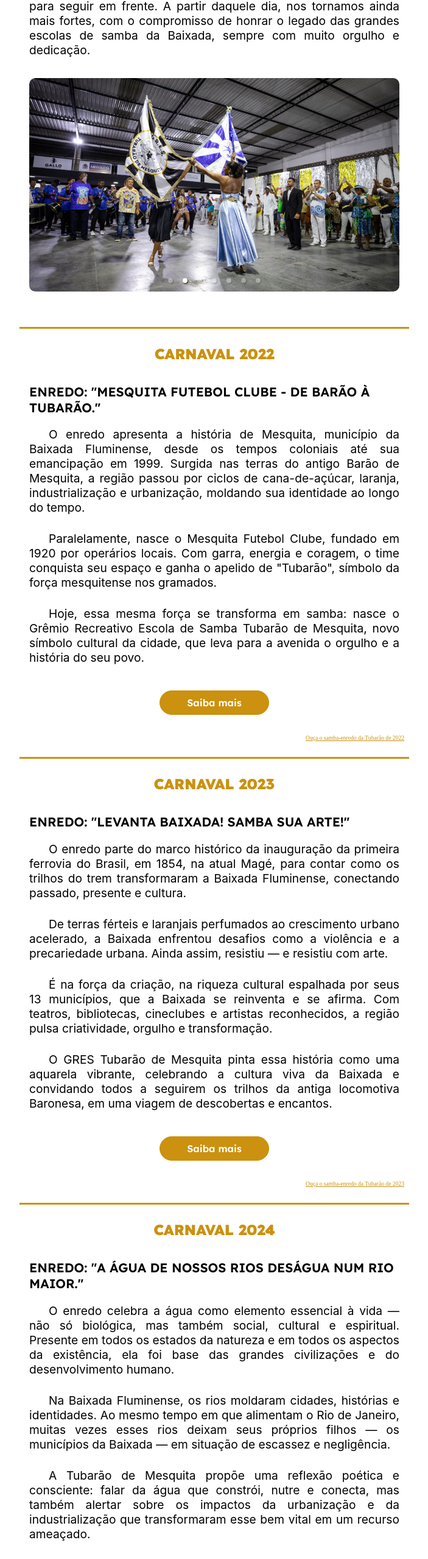
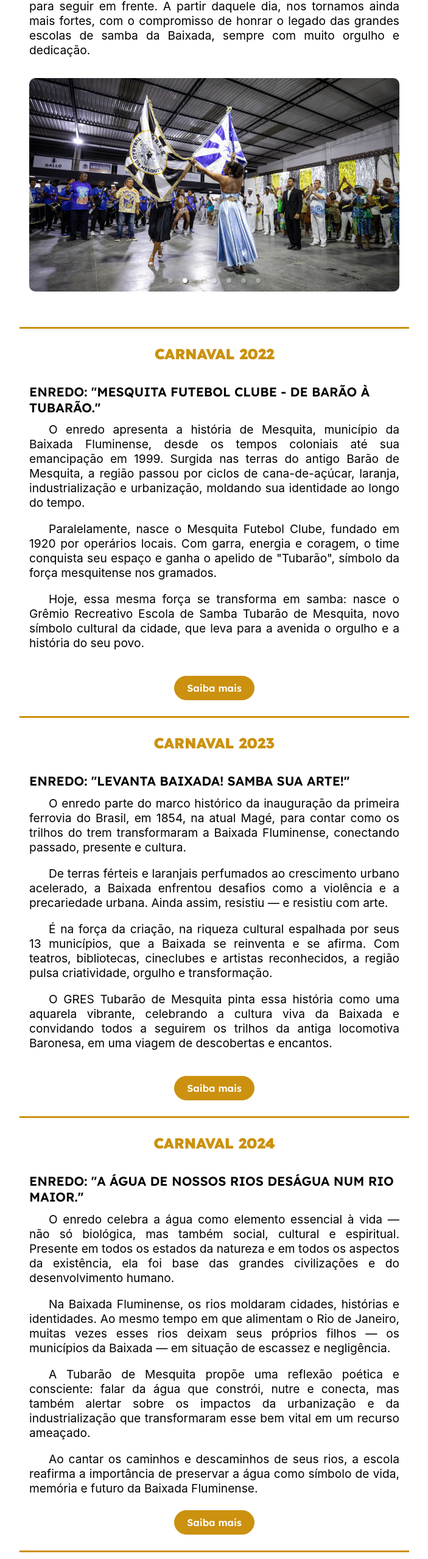
Before and after one commit to fabriciobrito01/projeto-tubarao-de-mesquita, a React (Vite) app in the folder frontend/site-tubarao/: page /tubarao/historia in a window 1280 px wide. Shown: the part 2452-5008 px from the top of the page at 61% size, without its empty margins (288-991 px from the left). Built offline with nearby package versions, Linux system fonts and the light colour scheme.

Commit message:
Fix Navbar.jsx hover and carousel-button at HistoriaTubarao.jsx

```diff
--- a/frontend/site-tubarao/src/components/Navbar.jsx
+++ b/frontend/site-tubarao/src/components/Navbar.jsx
@@ -6,6 +6,7 @@ function Navbar() {
   const [open, setOpen] = useState(false);
   const [submenuOpen, setSubmenuOpen] = useState(false);
   const [scrolled, setScrolled] = useState(false);
+  const isMobile = window.innerWidth < 769;
 
   useEffect(() => {
     if (!open) setSubmenuOpen(false);
@@ -236,6 +237,7 @@ function Navbar() {
             justify-content: flex-end;
           }
           .nav-links li.has-submenu .submenu {
+            list-style: none;
             position: absolute;
             top: 100%;
             left: 0;
@@ -277,7 +279,7 @@ function Navbar() {
           <li><Link to="/cadastro" onClick={handleCloseMenus}>CADASTRO</Link></li>
           <li
             className={`has-submenu${submenuOpen ? " active" : ""}`}
-            onClick={() => setSubmenuOpen((prev) => !prev)}
+            onClick={isMobile ? () => setSubmenuOpen((prev) => !prev) : undefined}
             style={{ cursor: "pointer", userSelect: "none" }}
           >
             <Link>TUBARÃO</Link>
--- a/frontend/site-tubarao/src/index.css
+++ b/frontend/site-tubarao/src/index.css
@@ -147,7 +147,7 @@ a {
 
     .carousel-container button {
         margin-top: 1.5rem;
-        width: 5%;
+        width: 10%;
     }
 
 }
--- a/frontend/site-tubarao/src/pages/HistoriaTubarao.jsx
+++ b/frontend/site-tubarao/src/pages/HistoriaTubarao.jsx
@@ -16,11 +16,9 @@ function HistoriaTubarao() {
         <>
             <style>
                 {`
-            .container button {
+                .carnavais button, .carnavais a {
                     display: block;
                     margin: 0 auto;
-                margin-bottom: 1rem;
-                width: 180px;
             }
 
             `}
@@ -102,6 +100,7 @@ function HistoriaTubarao() {
                 <hr />
                 <br />
 
+                <div className="carnavais">
                     <h2>CARNAVAL 2022</h2>
 
                     <br />
@@ -123,8 +122,6 @@ function HistoriaTubarao() {
                     <Link to="/tubarao/carnaval2022">
                         <Button1 >Saiba mais</Button1>
                     </Link>
-
-                <a href="https://www.youtube.com/watch?v=0JQkqXZNEJM&list=RD0JQkqXZNEJM&start_radio=1">Ouça o samba-enredo da Tubarão de 2022</a>
 
                     <br />
                     <hr />
@@ -156,8 +153,6 @@ function HistoriaTubarao() {
                         <Button1 >Saiba mais</Button1>
                     </Link>
 
-                <a href="https://www.youtube.com/watch?v=mb4exq-fmLs&list=RDmb4exq-fmLs&start_radio=1">Ouça o samba-enredo da Tubarão de 2023</a>
-
                     <br />
                     <hr />
                     <br />
@@ -184,8 +179,6 @@ function HistoriaTubarao() {
                     <Link to="/tubarao/carnaval2024">
                         <Button1 >Saiba mais</Button1>
                     </Link>
-
-                <a href="https://www.youtube.com/watch?v=w1vEIsmmWOM">Ouça o samba-enredo da Tubarão de 2024</a>
 
                     <br />
                     <hr />
@@ -214,9 +207,8 @@ function HistoriaTubarao() {
                         <Button1 >Saiba mais</Button1>
                     </Link>
 
-                <a href="https://www.youtube.com/watch?v=T6RX4ln_HwY">Ouça o samba-enredo da Tubarão de 2025</a>
-
                     <br />
+                </div>
 
             </div>
         </>
```
Lines whose indentation alone changed are shown as unchanged.
